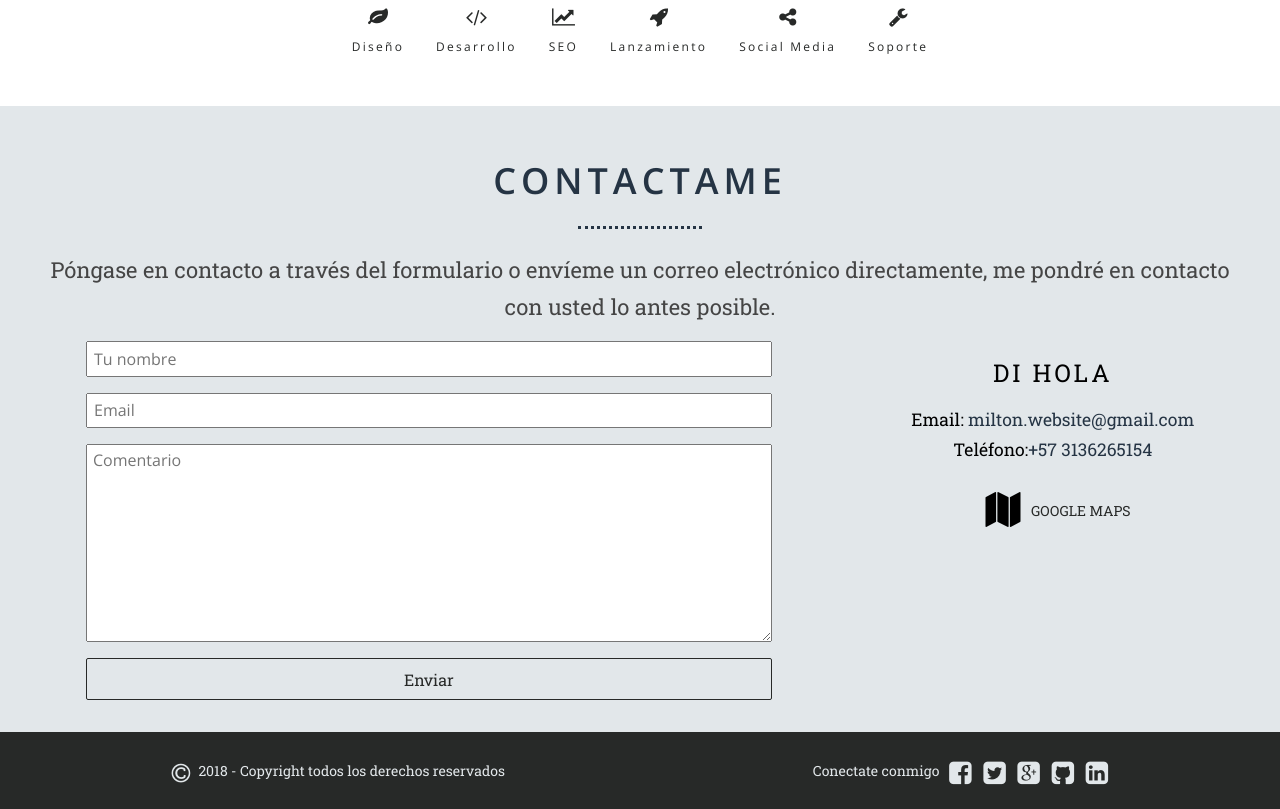
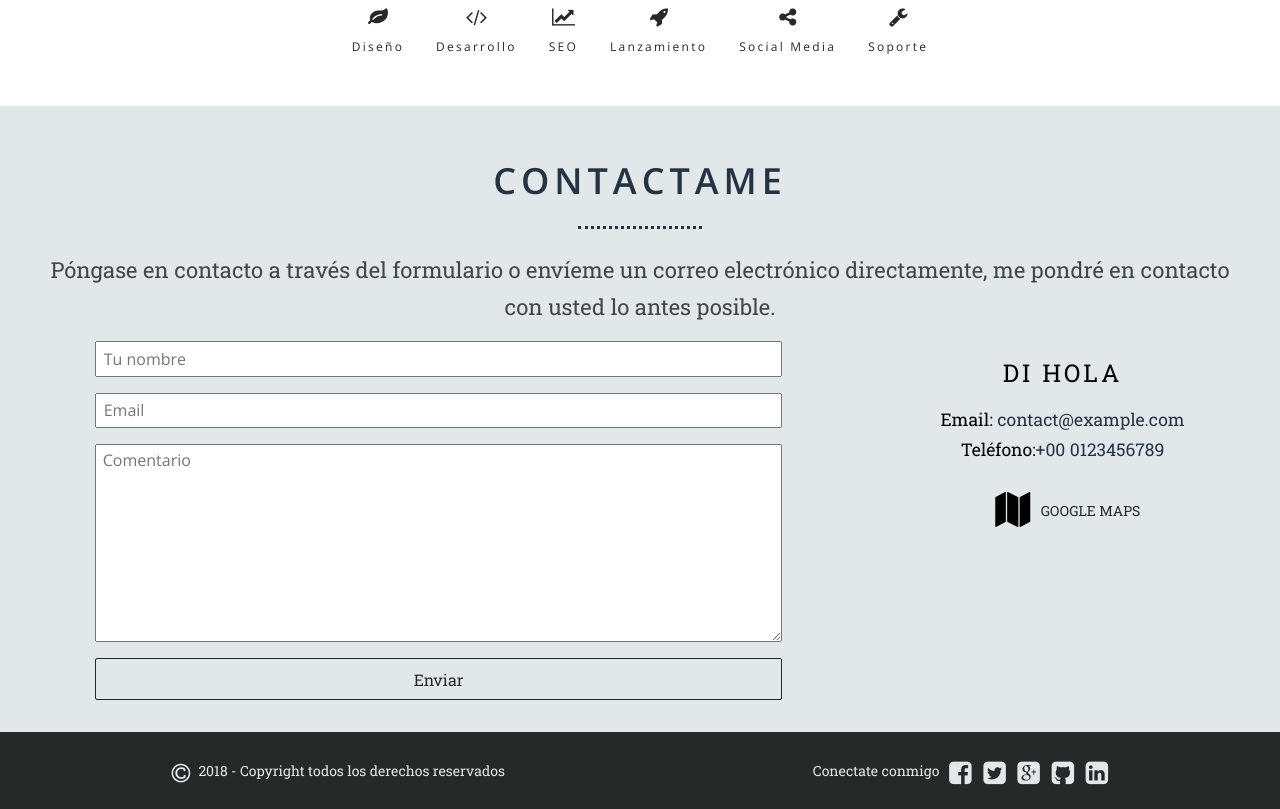
Before and after one commit to hamilgdev/proejct-miltoncode-page-v0, a plain HTML site: page index.html in a window 1280 px wide. Shown: the part 1677-2486 px from the top of the page. Drawn offline with nearby package versions, Linux system fonts and the light colour scheme.

Commit message:
modificada la seccion de contacto

```diff
--- a/index.html
+++ b/index.html
@@ -126,8 +126,8 @@
           </form>
           <div class="content-info">
             <h2 class="content-info__saludo">di hola</h2>
-            <div class="content-info__email">Email: <span>milton.website@gmail.com</span></div>
-            <div class="content-info__tel">Teléfono:<span>+57 3136265154</span></div>
+            <div class="content-info__email">Email: <span>contact@example.com</span></div>
+            <div class="content-info__tel">Teléfono:<span>+00 0123456789</span></div>
             <div class="content-map">
               <div class="ico-map"></div><a class="content-map__link" href="#">google maps</a>
             </div>
```
